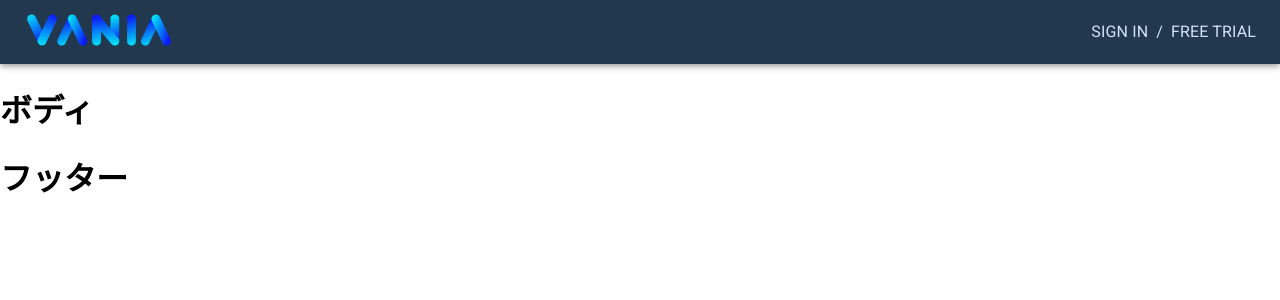
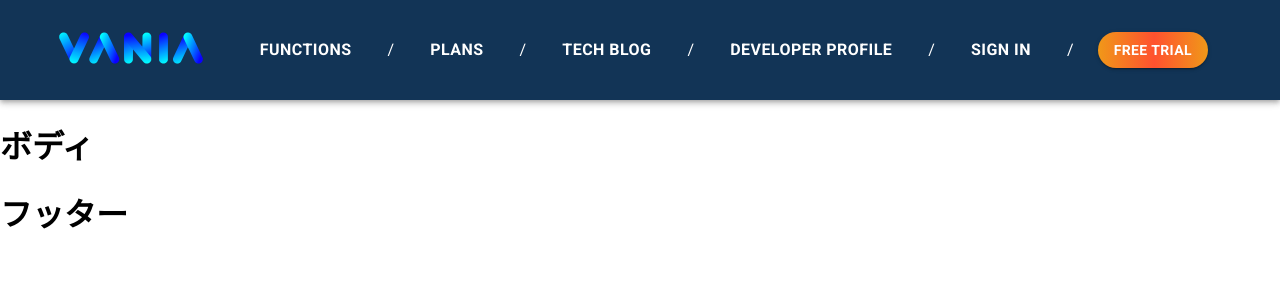
Before and after one commit to yano-kentaro/vania, a React (Vite) app in the folder client/: page / in a window 1280 px wide. Shown: the top 300 px of the page. Built offline with nearby package versions, Linux system fonts and the light colour scheme.

Commit message:
ヘッダーのボタン追加

```diff
--- a/client/src/components/landing/Header.tsx
+++ b/client/src/components/landing/Header.tsx
@@ -38,19 +38,46 @@ import logo from '../../static/vania-logo.png'
 //=============================================================|0
 //                    スタイル定義
 //====================================================|2022_05_25
+const styleAppBar = {
+  backgroundColor: "#123456",
+}
 
 const styleContainer = {
-  "background-color": "#24292e",
-  "opacity": "0.8"
+  width: "95%",
+  minHeight: "100px",
+  display: "flex",
+  alignItems: "center",
 }
 
 const styleToolBar = {
-  "display": "flex",
-  "justify-content": "space-between"
+  display: "flex",
+  width: "100%",
+  justifyContent: "space-between",
+  minHeight: "100px"
 }
 
-const styleLink = {
-  "cursor": "pointer"
+const styleButtonCommon = {
+  margin: "0 20px",
+  color: "white",
+  fontWeight: "bold",
+  transition: "all 0.25s",
+  fontSize: "medium",
+  "&:hover": {
+    transform: "scale(1.15, 1.15)",
+    backgroundColor: "#123456",
+  }
+}
+
+const styleButtonSignUp = {
+  margin: "0 1rem",
+  backgroundImage: "linear-gradient(to right, #F09819 0%, #FF512F 51%, #F09819 100%)",
+  borderRadius: "20px",
+  fontWeight: "bold",
+  transition: "all 0.25s",
+  "&:hover": {
+    backgroundImage: "linear-gradient(to right, #FF512F 0%, #F09819 51%, #FF512F 100%)",
+    transform: "scale(1.15, 1.15)"
+  }
 }
 
 //=============================================================|0
@@ -68,28 +95,48 @@ function Header() {
   // ログイン フラグ
   const [signInFlag, setSignInFlag] = useState(false)
   const toggleSignInFlag = () => setSignInFlag(!signInFlag)
+  //------------------------------------------
+  // 技術ブログへ遷移
+  function accessTechBlog() {
+    window.open('https://www.kengineer.dev/', '_blank');
+  }
+  //------------------------------------------
+  // 開発者プロフィールへ遷移
+  function accessDeveloperProfile() {
+    window.open('https://www.kengineer.dev/pages/author/', '_blank');
+  }
 
   return (
     <div className="Header">
       {/* PC版 */}
-      <MUI.AppBar position="static">
+      <MUI.AppBar position="static" sx={styleAppBar}>
         <MUI.Container maxWidth="xl" sx={styleContainer}>
           <MUI.Toolbar disableGutters sx={styleToolBar}>
             <MUI.Link href='#'>
               <img src={logo} height="50" alt="logo" />
             </MUI.Link>
             <MUI.Breadcrumbs color="white">
-              <MUI.Link color="white" underline="hover"
-                sx={styleLink} onClick={toggleSignInFlag}
+              <MUI.Button sx={styleButtonCommon}>
+                {MSG.functions[lang]/* 機能紹介 */}
+              </MUI.Button>
+              <MUI.Button sx={styleButtonCommon}>
+                {MSG.plans[lang]/* 料金プラン */}
+              </MUI.Button>
+              <MUI.Button sx={styleButtonCommon} onClick={accessTechBlog}>
+                {MSG.techBlog[lang]/* 技術ブログ */}
+              </MUI.Button>
+              <MUI.Button sx={styleButtonCommon} onClick={accessDeveloperProfile}>
+                {MSG.developerProfile[lang]/* 開発者プロフィール */}
+              </MUI.Button>
+              <MUI.Button sx={styleButtonCommon}>
+                {MSG.signIn[lang]/* ログイン */}
+              </MUI.Button>
+              <MUI.Button
+                variant="contained" sx={styleButtonSignUp}
+                onClick={toggleSignUpFlag}
               >
-                {MSG.signIn[lang]/* ログイン */}
-              </MUI.Link>
-              <MUI.Link
-                color="white" underline="hover"
-                sx={styleLink} onClick={toggleSignUpFlag}
-              >
-                {MSG.signUp[lang]/* グループを作る */}
-              </MUI.Link>
+                {MSG.signUp[lang]/* 無料トライアル */}
+              </MUI.Button>
             </MUI.Breadcrumbs>
             <SignUpDialog />
           </MUI.Toolbar>
```
